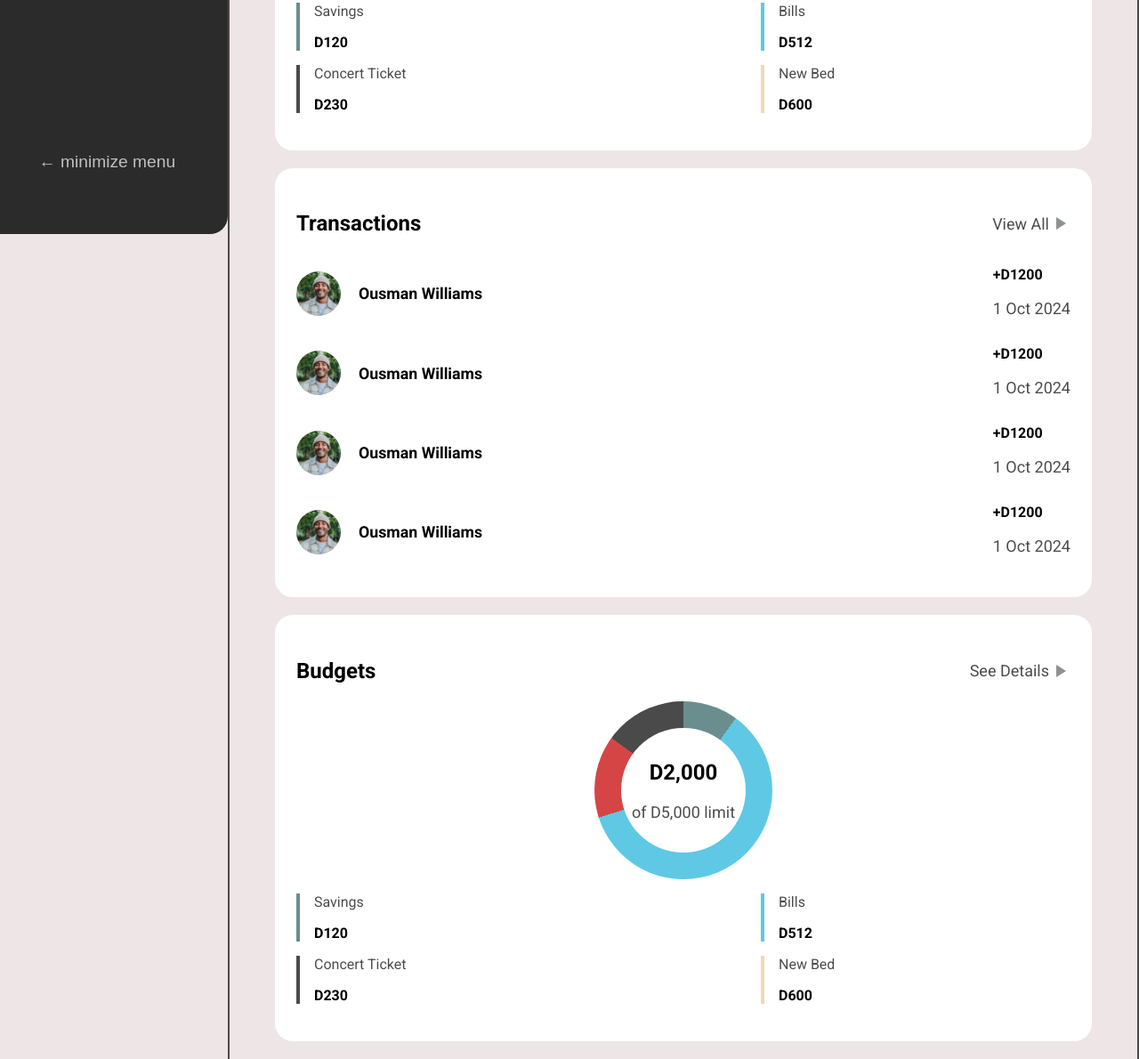
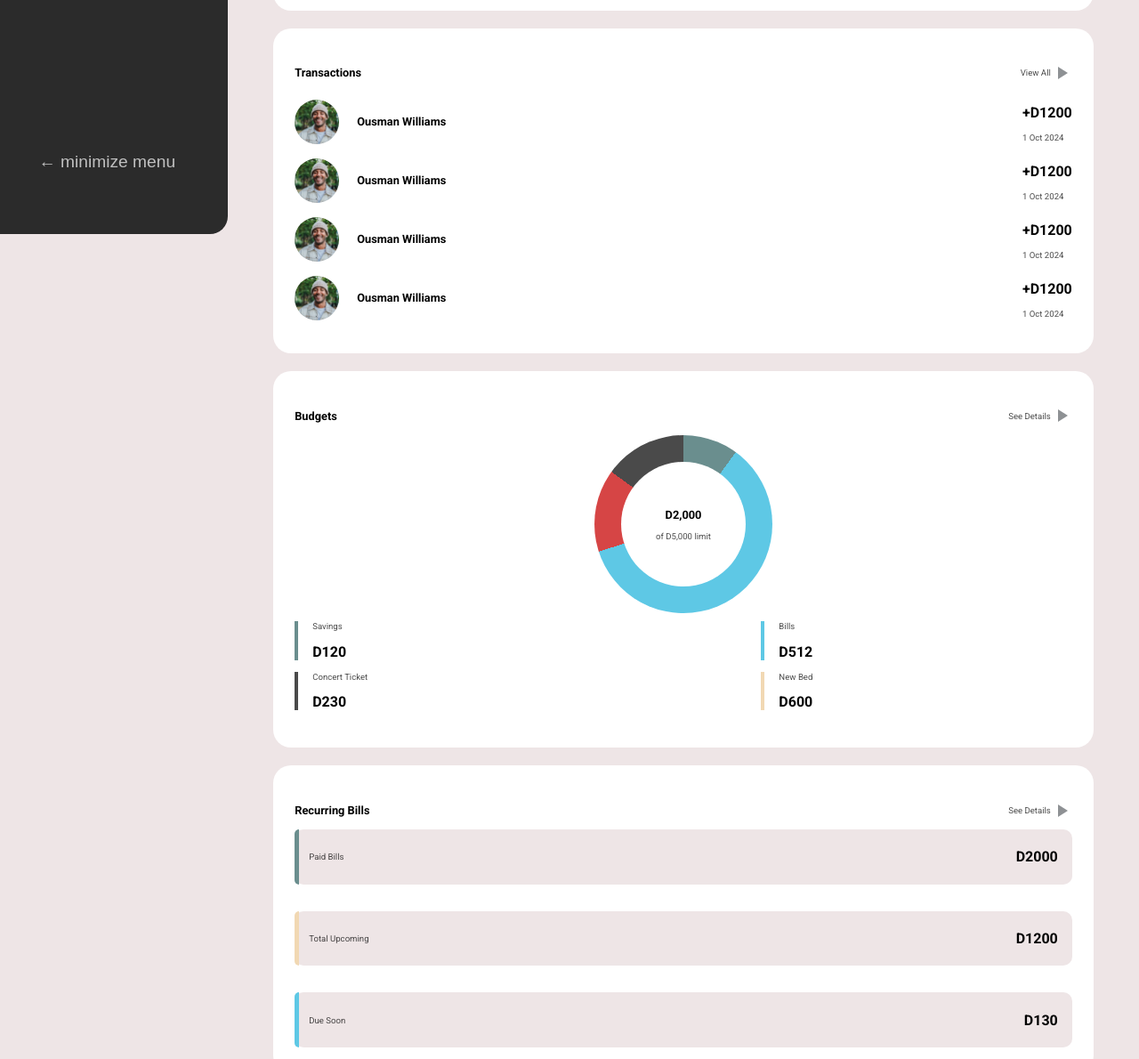
Before and after one commit to AliCamara20/FinanceApp, a plain HTML site: page index.html in a window 1280 px wide. Shown: the part 537-1727 px from the top of the page at 89% size. Drawn offline with Linux system fonts and the light colour scheme.

Commit message:
updated styl.css

```diff
--- a/style.css
+++ b/style.css
@@ -22,8 +22,8 @@ img{
   --budget-dining: #f1d8b3;
   --budget-ent: #6a8e8e;
   --budget-personal: #4a4a4a;
-  --px24: 1.5rem;
-  --pg-font: 1.125rem;
+  --px24: .8rem;
+  --pg-font: .6rem;
   --section-heading: 1.5rem;
   --amount: 1rem;
 
@@ -147,7 +147,6 @@ header{
 
 .sections{
     padding: 3em 0;
-    border: 2px solid var(--budget-personal);
     transition: .5s ease;
 }
 
@@ -195,6 +194,7 @@ header{
 .section-header{
     display: flex;
     justify-content: space-between;
+    align-items: center;
 }
 
 .view-more{
@@ -233,7 +233,11 @@ header{
 
 .petition p{
     white-space: nowrap;
-    font-size: 1rem;
+    font-size:var(--pg-font);
+}
+
+.petition p h2{
+    font-size: .5rem;
 }
 
 .savings{
@@ -263,7 +267,7 @@ header{
 }
 
 .name-image h2{
-    font-size: 1.1123rem;
+    font-size: var(--px24)
 }
 .flex{
     display: flex;
@@ -316,10 +320,13 @@ header{
     border-top-left-radius: 10px;
     border-bottom-left-radius: 10px;
     position: relative;
+    display: flex;
+    align-items: center;
 }
 
 .bill-info + .bill-info{
     margin-top: 30px;
+
 }
 
 .bill-info::before{
```
